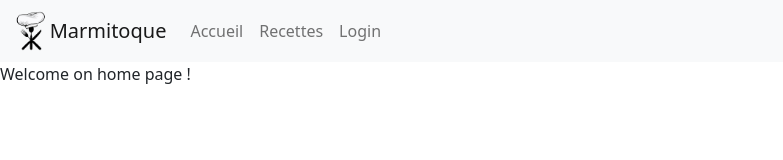
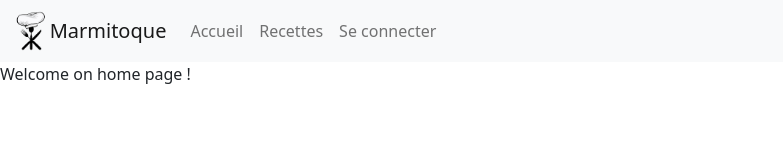
Before and after one commit to julienbenincasa/marmitoque, a Vue app: page / in a window 1280 px wide. Shown: the top 160 px of the page, without its empty margins (0-783 px from the left). Built offline with nearby package versions, Linux system fonts and the light colour scheme.

Commit message:
Changes header to french words

```diff
--- a/src/components/Header.vue
+++ b/src/components/Header.vue
@@ -13,16 +13,16 @@
                 </li>
                 <div v-if="!authenticated">
                     <li class="nav-item" >
-                        <router-link to="/login" class="nav-link">Login</router-link>
+                        <router-link to="/login" class="nav-link">Se connecter</router-link>
                     </li>
                 </div>
                 <div class="d-flex" v-else-if="authenticated">
                     <li class="nav-item" >
-                        <p class="nav-link">Hello {{ userPseudo }} !</p>
+                        <p class="nav-link">Bonjour {{ userPseudo }} !</p>
                     </li>
                     <li class="nav-item" >
                         <!--<router-link to="/login" class="nav-link">Login</router-link>-->
-                        <a href='#' class="nav-link">Logout</a>
+                        <a href='#' class="nav-link">Se deconnecter</a>
                     </li>
                 </div>
             </ul>
```
